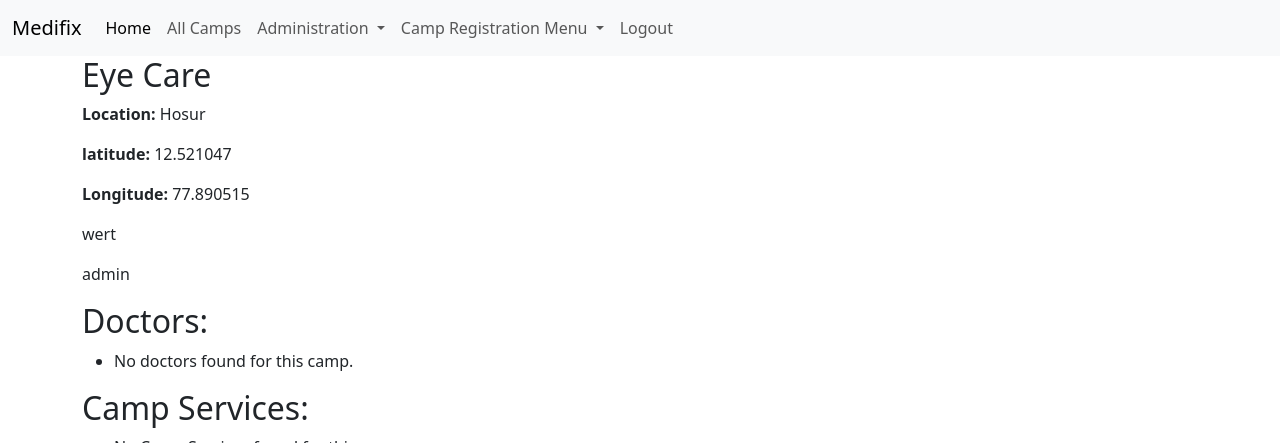
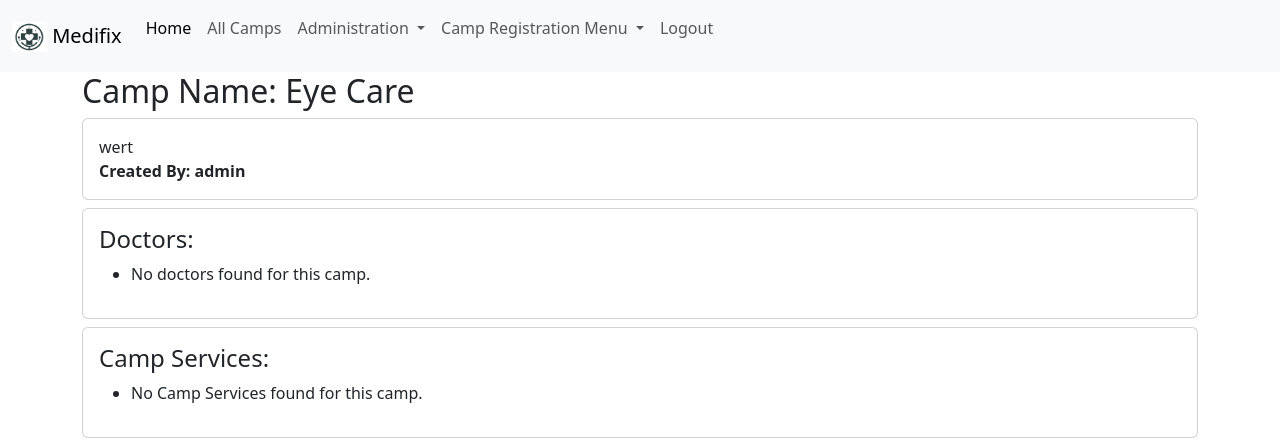
Before and after one commit to Harsha0304/Medifix, a Django app: page /camp/1/ in a window 1280 px wide. Shown: the top 443 px of the page. Run offline with Django 5.2, Linux system fonts and the light colour scheme; a user stored in the database is signed in; data comes from the database, SQL or seed files in the repository; both versions use the stored data as it was after the commit; data that the repository does not hold is empty.

Commit message:
22nd Staging Update.
This is 22nd Staging Update.

```diff
--- a/administration/models.py
+++ b/administration/models.py
@@ -83,6 +83,7 @@ class appointment(models.Model):
     appointment_number = models.UUIDField(primary_key=True, default=uuid.uuid4, editable=False)
     user_name = models.ForeignKey(User, on_delete=models.DO_NOTHING, null=True)
     camp_name = models.ForeignKey(camp_details, on_delete=models.DO_NOTHING, null=True)
+    token_no = models.IntegerField(null=True)
     appointment_date = models.DateField()
 
     def __str__(self):
--- a/administration/views.py
+++ b/administration/views.py
@@ -7,6 +7,7 @@ from django.contrib import messages
 from administration.models import profile, camp_details, doctor, camp_services, appointment
 import json
 from django.contrib.auth.models import User
+from django.db.models import Max
 
 # Create your views here.
 @login_required
@@ -230,6 +231,8 @@ def register_appointment(request, camp_id):
             appointment_obj = form.save(commit=False)
             appointment_obj.user_name = request.user
             appointment_obj.camp_name = camp
+            max_token = appointment.objects.filter(camp_name=camp).aggregate(Max('token_no'))['token_no__max'] or 0
+            appointment_obj.token_no = max_token + 1
             appointment_obj.save()
             send_registration_email(appointment_obj)
             return redirect('home')  # Redirect after successful registration
--- a/templates/base.html
+++ b/templates/base.html
@@ -1,4 +1,4 @@
-<!DOCTYPE html>
+{% load static %}
 <html lang="en">
 
 <head>
@@ -22,7 +22,11 @@
 <body>
     <nav class="navbar navbar-expand-lg bg-body-tertiary">
         <div class="container-fluid">
-            <a href="{% url 'home' %}" class="navbar-brand">Medifix</a>
+            <a class="navbar-brand" href="{% url 'home' %}">
+                <img src="{% static 'medifix_logo.jpeg' %}" alt="Logo" width="35" height="30"
+                    class="d-inline-block align-text-top">
+                Medifix
+            </a>
             <button class="navbar-toggler" type="button" data-bs-toggle="collapse"
                 data-bs-target="#navbarSupportedContent" aria-controls="navbarSupportedContent" aria-expanded="false"
                 aria-label="Toggle navigation">
@@ -48,7 +52,8 @@
                             Administration
                         </a>
                         <ul class="dropdown-menu">
-                            <li><a class="dropdown-item" href="{% url 'camp_organizer_request' %}">Pending Camp Organizer registration Request</a></li>
+                            <li><a class="dropdown-item" href="{% url 'camp_organizer_request' %}">Pending Camp
+                                    Organizer registration Request</a></li>
                             <li><a class="dropdown-item" href="{% url 'admin:index' %}" target="_blank">Admin</a></li>
                         </ul>
                     </li>
@@ -62,7 +67,8 @@
                         <ul class="dropdown-menu">
                             <li><a class="dropdown-item" href="{% url 'my_camps' %}">All Camps</a></li>
                             <li><a class="dropdown-item" href="{% url 'list_user_doctors' %}">Doctors List</a></li>
-                            <li><a class="dropdown-item" href="{% url 'list_user_camp_services' %}">All Camp Services</a></li>
+                            <li><a class="dropdown-item" href="{% url 'list_user_camp_services' %}">All Camp
+                                    Services</a></li>
                         </ul>
                     </li>
                     {% endif %}
--- a/templates/camp/camp_detail.html
+++ b/templates/camp/camp_detail.html
@@ -2,15 +2,19 @@
 {% load static %}
 {% block pagetitle %}Medifix - Home{% endblock %}
 {% block content %}
-    <h2>{{ camp.camp_name }}</h2>
-    <p><strong>Location:</strong> {{ camp.location }}</p>
-    <p><strong>latitude:</strong> {{ camp.latitude }}</p>
-    <p><strong>Longitude:</strong> {{ camp.longitude }}</p>
-    <p>{{ camp.description }}</p>
+<h2>Camp Name: {{ camp.camp_name }}</h2>
+<div class="card">
+    <div class="card-body">
+      {{ camp.description }} <br>
       {% if user.is_superuser %}
-    <p>{{ camp.createdby }}</p>
+      <b>Created By: {{ camp.createdby }}</b>
       {% endif %}
-    <h2>Doctors:</h2>
+    </div>
+  </div>
+  <div class="pb-2"></div>
+  <div class="card">
+    <div class="card-body">
+        <h4>Doctors:</h4>
       <ul>
           {% for doctor in doctors %}
           <li>{{ doctor.doctor_name }} - {{ doctor.doctor_title }}</li>
@@ -18,7 +22,12 @@
           <li>No doctors found for this camp.</li>
           {% endfor %}
       </ul>
-    <h2>Camp Services:</h2>
+    </div>
+  </div>
+  <div class="pb-2"></div>
+  <div class="card">
+    <div class="card-body">
+        <h4>Camp Services:</h4>
       <ul>
         {% for camp_ser in camp_ser %}
         <li>{{ camp_ser.service_name }}</li>
@@ -26,7 +35,11 @@
         <li>No Camp Services found for this camp.</li>
         {% endfor %}
       </ul>
+    </div>
+  </div>
+  <div class="pb-2"></div>
     <div id="map"></div>
+    <div class="pb-2"></div>
     <script>
         var map = L.map('map').setView([{{ camp.latitude }}, {{ camp.longitude }}], 13);
 
@@ -40,7 +53,7 @@
         }).addTo(map);
     </script>
     <!-- Button to open Google Maps with directions -->
-    <a href="https://www.google.com/maps/dir/?api=1&destination={{ camp.latitude }},{{ camp.longitude }}" target="_blank" class="btn btn-primary btn-lg">Get Directions</a>
+    <a href="https://www.google.com/maps/dir/?api=1&destination={{ camp.latitude }},{{ camp.longitude }}" target="_blank" class="btn btn-primary">Get Directions</a>
     {% if request.user.is_superuser or camp.created_by == request.user %}
     <a href="{% url 'camp_delete' camp.id %}" onclick="return confirm('Are you sure you want to delete this camp?')" class="btn btn-danger">Delete Camp</a>
     {% endif %}
```
Also changed, not shown: templates/camp/view_registration_details.html (+12 -5 lines), README.md (deleted), administration/migrations/0009_appointment_token_no.py (added), db.sqlite3, static/medifix_logo.jpeg (added). Lines whose indentation alone changed are shown as unchanged.
